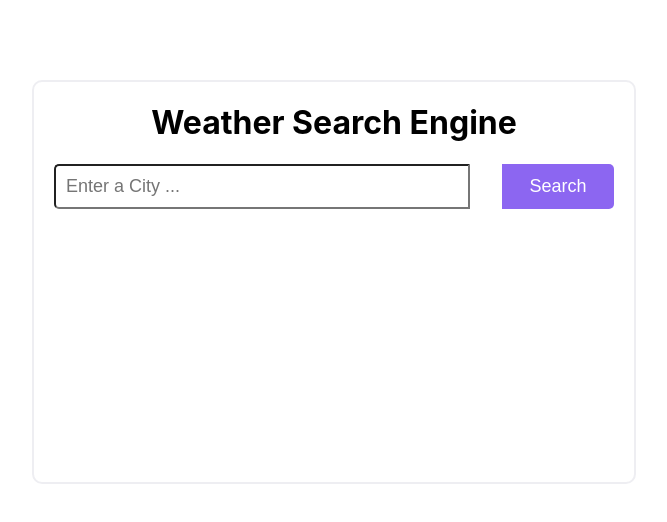
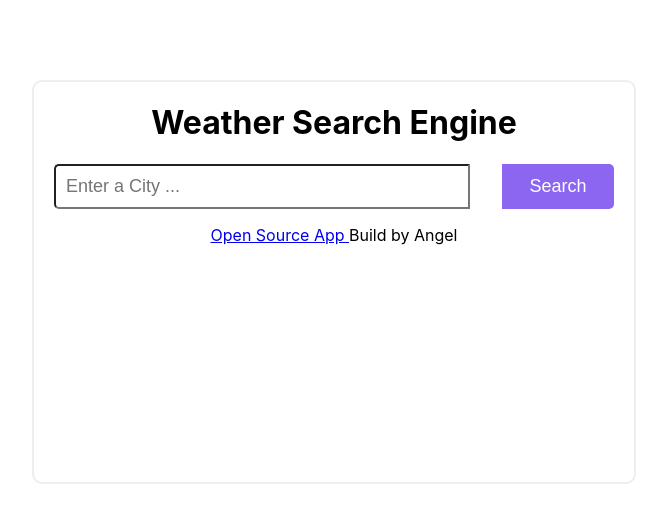
Before and after one commit to DHarchangel/React-Weather-App, a React (Create React App) app: page / in a window 1280 px wide. Shown: the top 522 px of the page, without its empty margins (306-973 px from the left). Built offline with nearby package versions, Linux system fonts and the light colour scheme.

Commit message:
Update App.js

```diff
--- a/src/App.js
+++ b/src/App.js
@@ -8,7 +8,7 @@ function App() {
         <div className="card">
           <h1>Weather Search Engine</h1>
           <Search />
-
+          <p><a href="https://github.com/DHarchangel/React-Weather-App">Open Source App </a> Build by Angel</p>
         </div>
       </div>
     </div>
```
